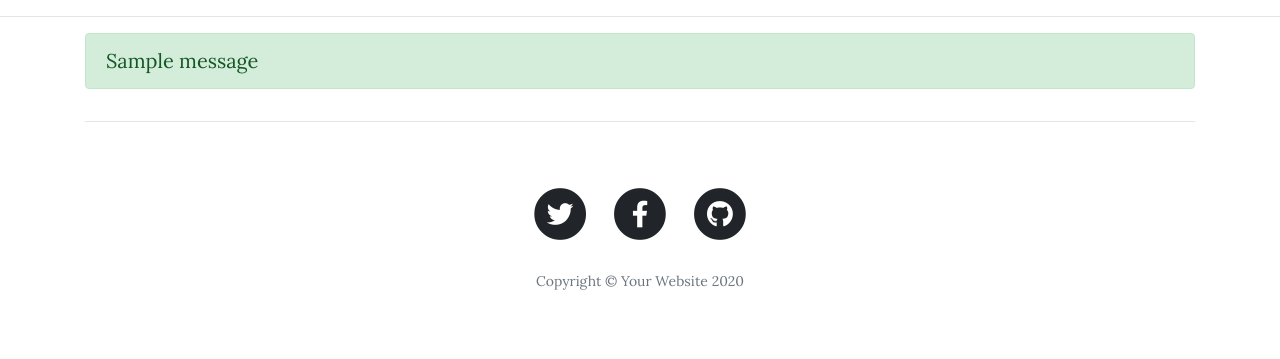
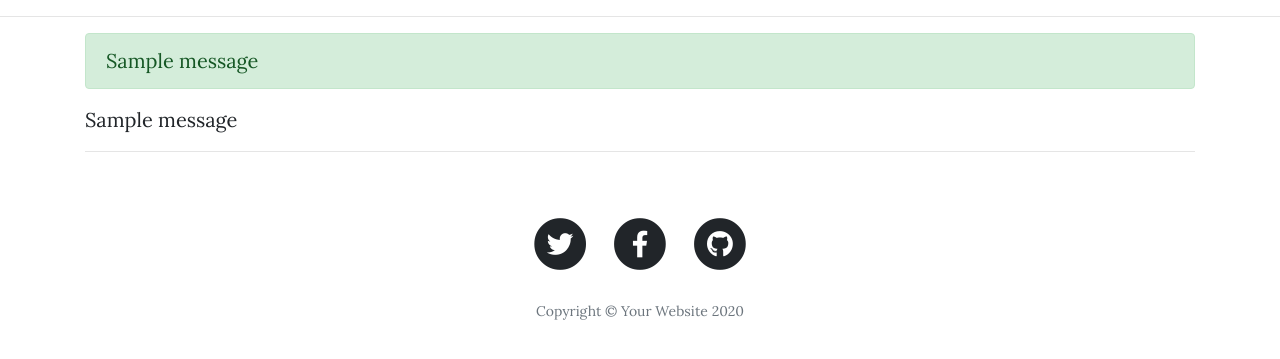
Before and after one commit to David-Gyavi/Django-Blog, a Django app: page / in a window 1280 px wide. Shown: the part 62-421 px from the top of the page. Run offline with Django 3.2, Linux system fonts and the light colour scheme; one stand-in notice (Sample message) is shown; some libraries are stand-ins or nearby versions.

Commit message:
Flash message added to the project

```diff
--- a/blog/templates/blog/base.html
+++ b/blog/templates/blog/base.html
@@ -24,7 +24,7 @@
     <link href='https://fonts.googleapis.com/css?family=Lora:400,700,400italic,700italic' rel='stylesheet'
           type='text/css'>
     <link href='https://fonts.googleapis.com/css?family=Open+Sans:300italic,400italic,600italic,700italic,800italic,400,300,600,700,800'
-          rel='stylesheet' type='text/css'>
+          rel='stylesheet' type='text/css' />
 
     <!-- Custom styles for this template -->
     <link href="{% static 'blog/css/clean-blog.min.css' %}" rel="stylesheet">
@@ -72,6 +72,12 @@
         {% endif %}
 <div class="container">
     <div class="row">
+        {% if messages %}
+            {% for message in messages %}
+
+               {{ message }}
+            {% endfor %}
+        {% endif %}
 
         {% block content %}
         {% endblock %}
--- a/users/views.py
+++ b/users/views.py
@@ -1,11 +1,15 @@
 from django.shortcuts import render, redirect
 from . forms import UserRegistrationForm
+from django.contrib import messages
 
 
 def register(request):
     if request.method == 'POST':
         form = UserRegistrationForm(request.POST)
         if form.is_valid():
+            form.save()
+            username = form.cleaned_data.get('username')
+            messages.success(request, f'Registration success for {username}')
             return redirect('blog-homepage')
     else:
         form = UserRegistrationForm()
```
Also changed, not shown: db.sqlite3.
